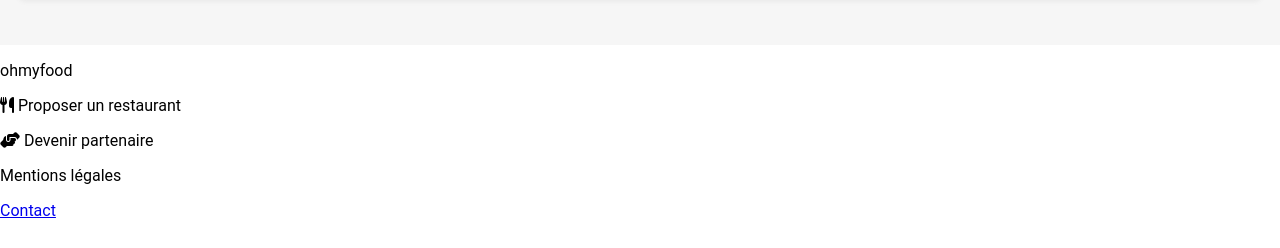
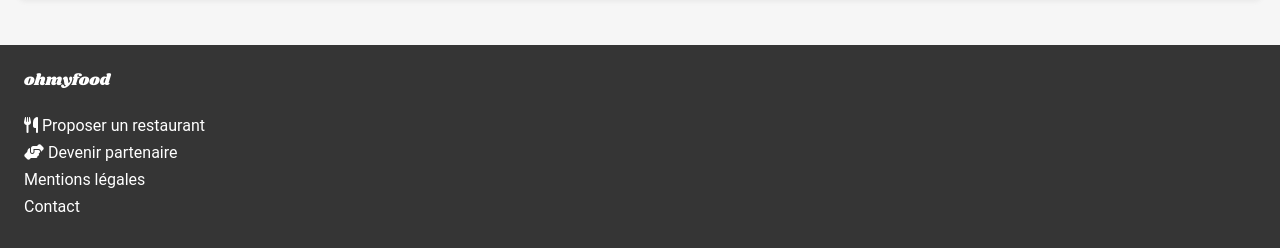
Before and after one commit to iRazzh/ohmyfood, a website: page index.html in a window 1280 px wide. Shown: the part 2003-2251 px from the top of the page. Drawn offline with Linux system fonts and the light colour scheme; files whose address does not match are found by name.

Commit message:
footer almost over

```diff
--- a/index.html
+++ b/index.html
@@ -131,7 +131,8 @@
     </div>
 
     <footer>
-        <div id="container--Footer">
+        <div id="container--footer">
+            <div class="footer">
                 <p class="footer__title">ohmyfood</p>
                 <p class="footer__proposing">
                     <i class="fas fa-utensils"></i>
@@ -143,6 +144,7 @@
                 <p class="footer__contact">
                     <a href="mailto:?to=email@example.com">Contact</a></p>
             </div>
+        </div>
     </footer>
 </body>
 </html>
--- a/sass/base/_base.scss
+++ b/sass/base/_base.scss
@@ -6,6 +6,7 @@
     font-weight: normal;
     src: url('/shrikhand/shrikhand-v6-latin-regular.eot'), /* IE9 Compat Modes */
          url('/shrikhand/shrikhand-v6-latin-regular.eot?#iefix') format('embedded-opentype'), /* IE6-IE8 */
+         url('/shrikhand/shrikhand-v6-latin-regular.woff2') format('woff2') /*Super Modern Browsers */
          url('/shrikhand/shrikhand-v6-latin-regular.woff') format('woff'), /* Modern Browsers */
          url('/shrikhand/shrikhand-v6-latin-regular.ttf') format('truetype'), /* Safari, Android, iOS */
          url('/shrikhand/shrikhand-v6-latin-regular.svg#Shrikhand') format('svg'); /* Legacy iOS */
@@ -20,4 +21,5 @@
 
 $color-primary: #9356DC;
 $color-secondary: #FF79DA;
-$color-tertiary: #99E2D0
+$color-tertiary: #99E2D0;
+$color-footer: #353535;
--- a/sass/layout/_container.scss
+++ b/sass/layout/_container.scss
@@ -1,9 +1,17 @@
+// Second Section Homepage - Operation
 #container--secondSection{
     padding: 0 1rem;
     margin-top: 4rem;
 }
 
+// Third Section Homepage - Restaurants
 #container--thirdSection{
     padding: 0 1rem;
     margin-top: 6rem;
 }
+
+// Footer Homepage
+#container--footer{
+    background-color: $color-footer;
+    color: white;
+}
--- a/sass/layout/_footer.scss
+++ b/sass/layout/_footer.scss
@@ -0,0 +1,20 @@
+.footer{
+    margin-left: 1.5rem;
+    p{
+        margin: 0;
+    }
+}
+.footer__title{
+    padding: 1.5rem 0;
+    font-family: 'Shrikhand';
+}
+.footer__proposing, .footer__partner, .footer__legals{
+    padding: 0 0 0.5rem;
+}
+.footer__contact{
+    padding: 0 0 2rem;
+    a{
+        text-decoration: none;
+        color: white;
+    }
+}
--- a/sass/layout/_form.scss
+++ b/sass/layout/_form.scss
@@ -69,7 +69,7 @@
         font-size: 15px;
     }
     .thirdBox{
-        background-color: #EFE0EE;
+        background-color: #F5EDFF;
     }
 }
 
```
Also changed, not shown: public/css/style.css, 1 other file. Lines whose indentation alone changed are shown as unchanged.
